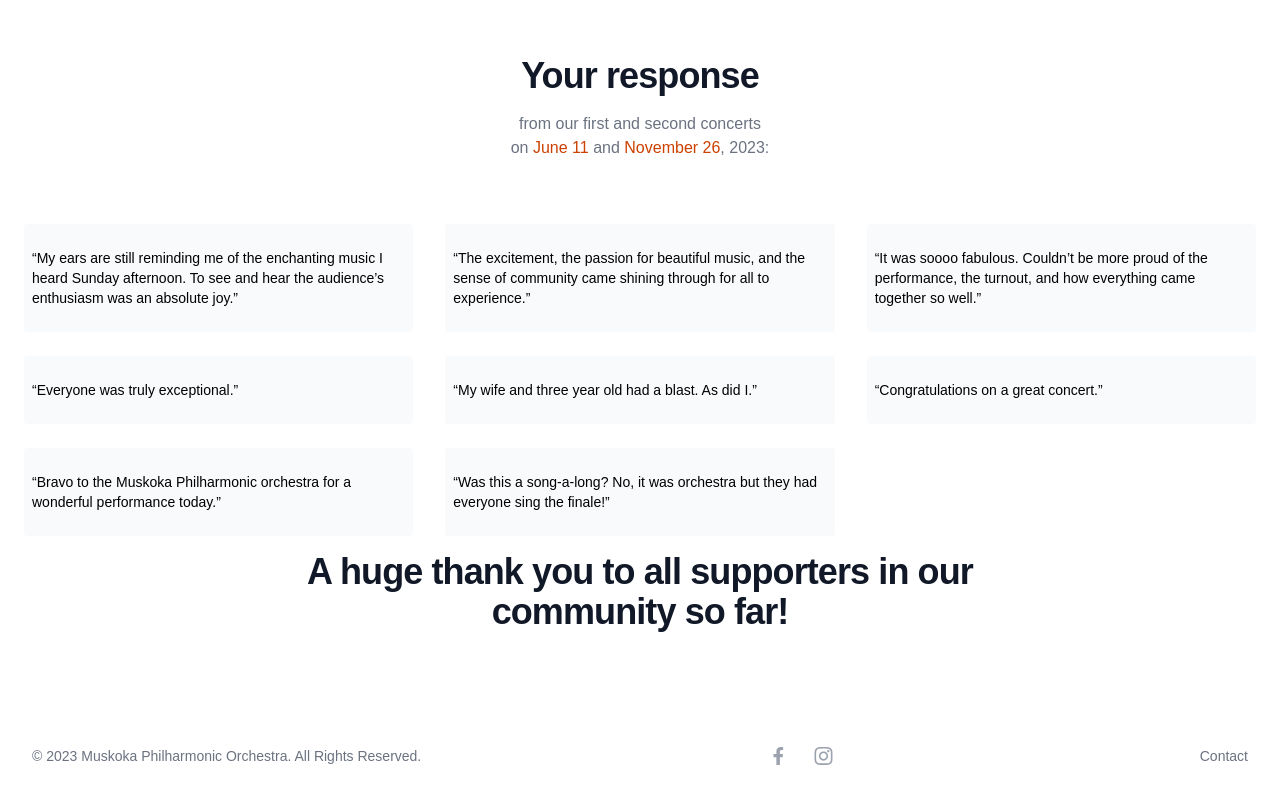
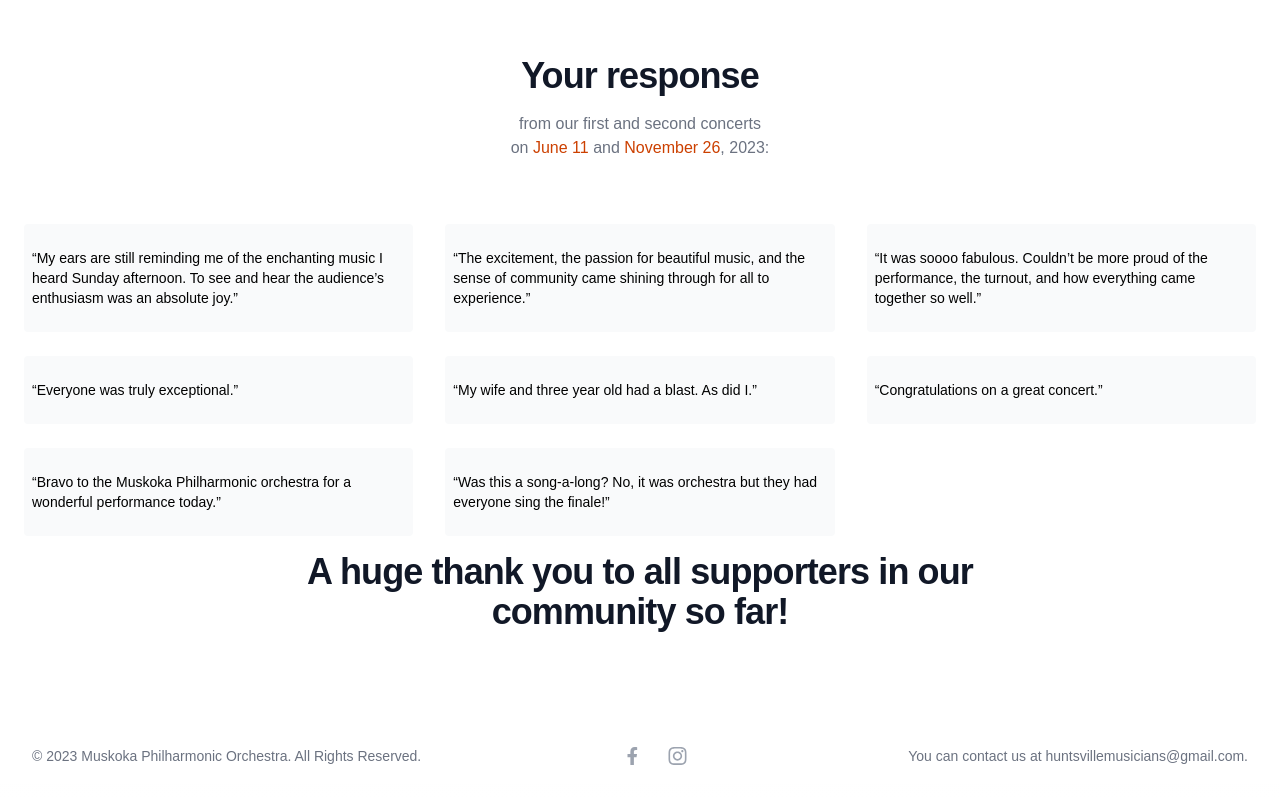
Before and after one commit to syntaxaire/muskokaphilharmonic.ca, a Next.js app: page / in a window 1280 px wide. Shown: the part 1344-2144 px from the top of the page. Built offline with nearby package versions, Linux system fonts and the light colour scheme; a web font is replaced by a local one.

Commit message:
Add full email address to footer

```diff
--- a/components/footer.js
+++ b/components/footer.js
@@ -18,12 +18,14 @@ const Footer = () => {
         </span>
         <ul className="flex flex-wrap items-center mt-3 text-sm font-medium text-gray-500 sm:mt-0">
           <li>
+            You can contact us at{' '}
             <a
               href="mailto:huntsvillemusicians@gmail.com"
               className="hover:underline"
             >
-              Contact
+              huntsvillemusicians@gmail.com
             </a>
+            .
           </li>
         </ul>
       </div>
```
